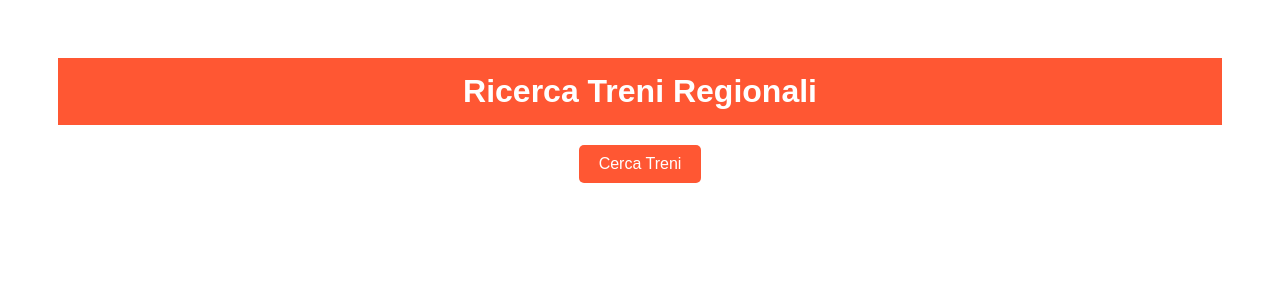
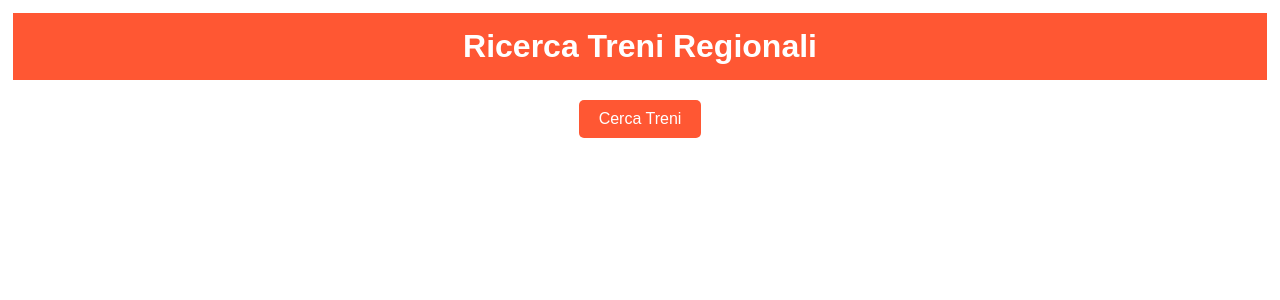
Before and after one commit to PellegrinoLuigi/train_timetable, a Flask app: page / in a window 1280 px wide. Shown: the top 300 px of the page. Run offline with Flask 2, Linux system fonts and the light colour scheme.

Commit message:
Update styles.css

```diff
--- a/static/css/styles.css
+++ b/static/css/styles.css
@@ -2,7 +2,7 @@
         body {
             font-family: Arial, sans-serif;
             text-align: center;
-            padding: 50px;
+            padding: 5px;
         }
 
         /* Contenitore per il blur */
```
